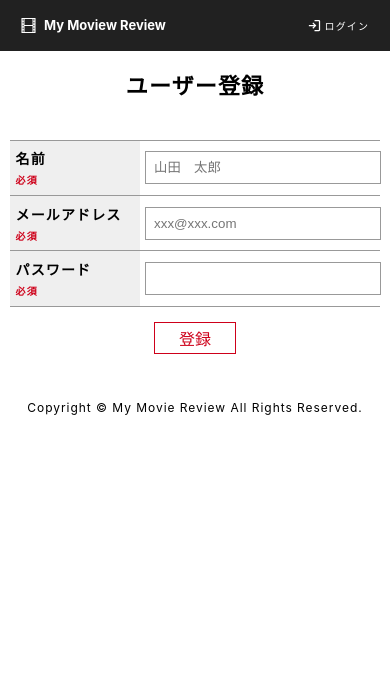
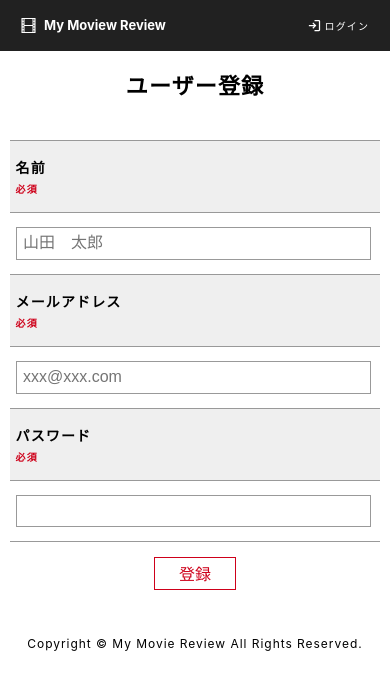
Before and after one commit to MikiyaYamaguchi/my_movie_review, a Next.js app: page /user/register in a window 390 px wide. Shown: the top 690 px of the page. Built offline with nearby package versions, Linux system fonts and the light colour scheme; no server answers.

Commit message:
SP時の入力項目のテーブル調整、入力時の自動ズーム対策実装

```diff
--- a/app/styles/globals.scss
+++ b/app/styles/globals.scss
@@ -46,6 +46,12 @@ a {
       color: var(--main-color);
     }
   }
+}
+
+input,
+select,
+textarea {
+  font-size: 16px;
 }
 
 h1 {
@@ -198,6 +204,25 @@ table {
       }
     }
   }
+  @media screen and (max-width: 767px) {
+    tr {
+      th,
+      td {
+        display: block;
+        width: 100%;
+        box-sizing: border-box;
+        padding: 1em 0.4em;
+      }
+      th {
+        border-bottom: none;
+      }
+      &:not(:last-child) {
+        td {
+          border-bottom: none;
+        }
+      }
+    }
+  }
 }
 
 .more {
--- a/app/styles/login.module.scss
+++ b/app/styles/login.module.scss
@@ -1,6 +1,6 @@
 .input {
   width: 80%;
-  padding: 0.6em;
+  padding: 0.4em;
   border: 1px solid #999;
 }
 
--- a/app/styles/post.module.scss
+++ b/app/styles/post.module.scss
@@ -1,6 +1,6 @@
 .input {
   width: 80%;
-  padding: 0.6em;
+  padding: 0.4em;
   border: 1px solid #999;
   @media screen and (max-width: 767px) {
     width: 95%;
@@ -9,7 +9,7 @@
 
 .input_shrot {
   width: 10%;
-  padding: 0.6em;
+  padding: 0.4em;
   border: 1px solid #999;
 }
 
--- a/app/styles/register.module.scss
+++ b/app/styles/register.module.scss
@@ -1,6 +1,6 @@
 .input {
   width: 80%;
-  padding: 0.6em;
+  padding: 0.4em;
   border: 1px solid #999;
   @media screen and (max-width: 767px) {
     width: 95%;
--- a/app/styles/search.module.scss
+++ b/app/styles/search.module.scss
@@ -5,7 +5,7 @@
   }
   input {
     width: calc(50% - 80px);
-    padding: 0.6em;
+    padding: 0.4em;
     border: 1px solid #999;
   }
   button {
@@ -50,7 +50,7 @@
     }
   }
   select {
-    padding: 0.6em;
+    padding: 0.4em;
     border: 1px solid #999;
   }
   @media screen and (max-width: 699px) {
--- a/app/styles/update.module.scss
+++ b/app/styles/update.module.scss
@@ -1,6 +1,6 @@
 .input {
   width: 80%;
-  padding: 0.6em;
+  padding: 0.4em;
   border: 1px solid #999;
   @media screen and (max-width: 767px) {
     width: 95%;
@@ -9,7 +9,7 @@
 
 .input_shrot {
   width: 10%;
-  padding: 0.6em;
+  padding: 0.4em;
   border: 1px solid #999;
 }
 
```
